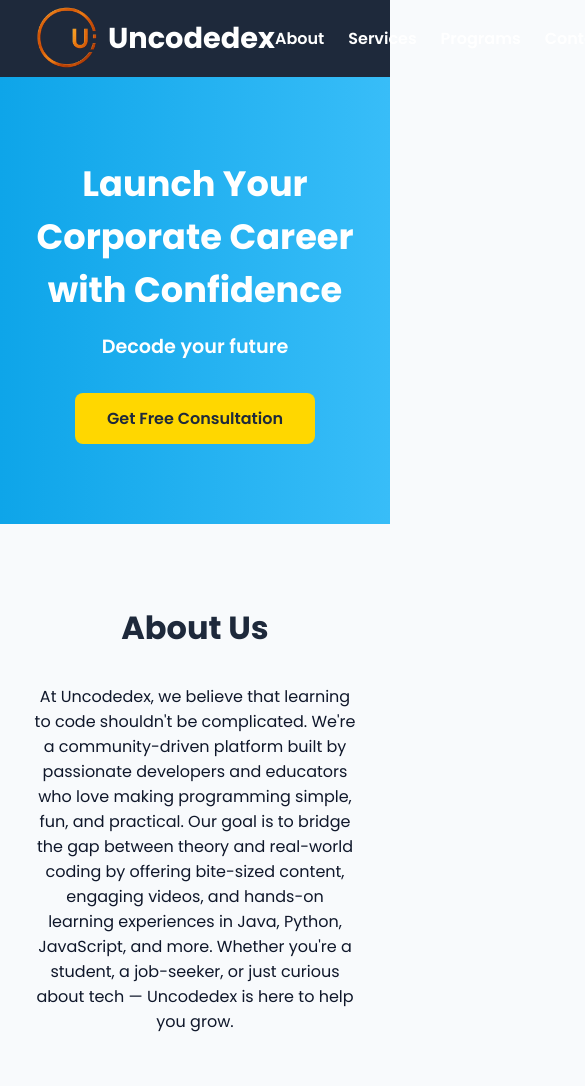
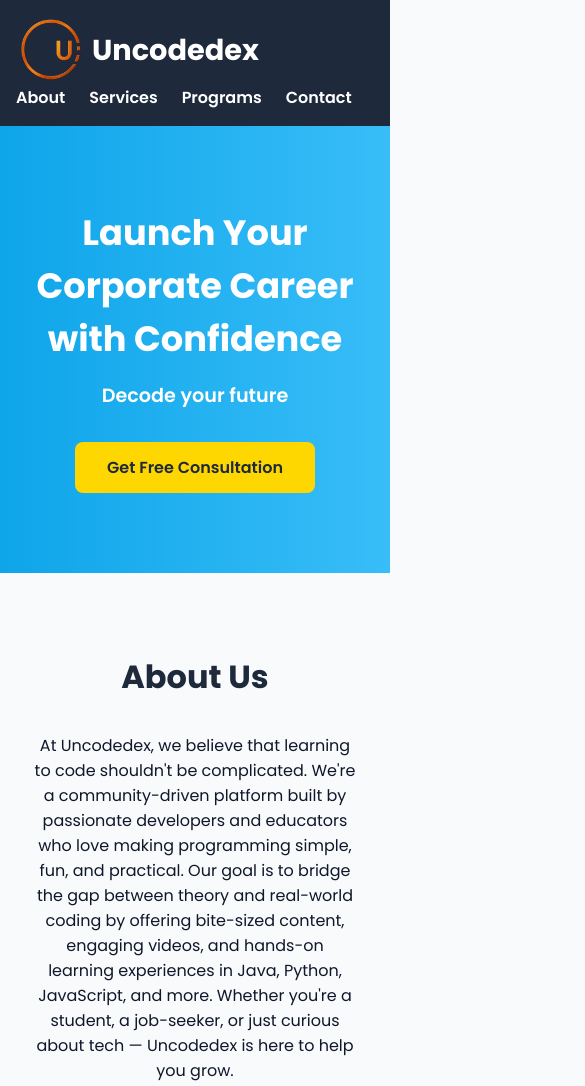
Before and after one commit to aryangupta1707/uncodedex_build2, a plain HTML site: page index.htm in a window 390 px wide. Shown: the top 1086 px of the page, 585 px wide, since content can reach past the window. Drawn offline with Linux system fonts and the light colour scheme.

Commit message:
Update style.css
update navigation bar

```diff
--- a/style.css
+++ b/style.css
@@ -218,6 +218,13 @@
     }
 
 
+    @media (max-width: 512px) {
+      header {
+        flex-direction: column;
+        align-items: flex-start;
+        padding: 1rem;
+      }
+    }
 
     @media (max-width: 768px) {
       .hero h1 {
@@ -299,10 +306,12 @@
     display: grid;
     grid-template-columns: repeat(auto-fit, minmax(250px, 1fr));
     gap: 1.5rem;
+    align-items: center;
 }
 
 .gallery-grid img {
     width: 100%;
+    height: 80%;
     border-radius: 8px;
     box-shadow: 0 4px 10px rgba(0,0,0,0.3);
     transition: transform 0.3s;
```
